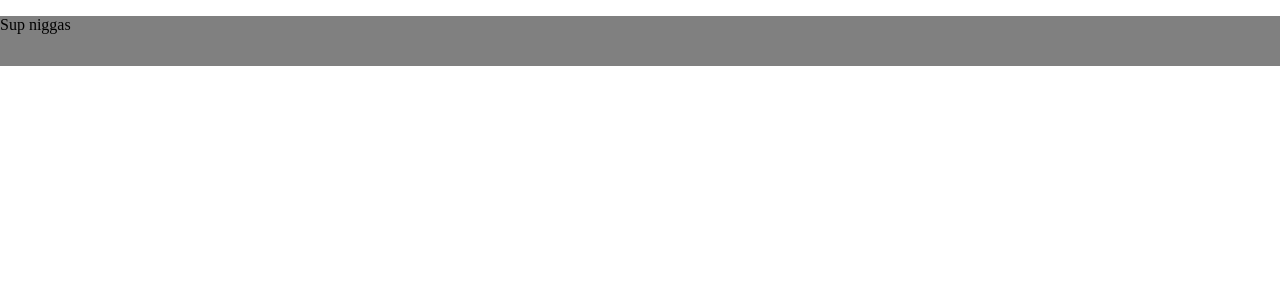
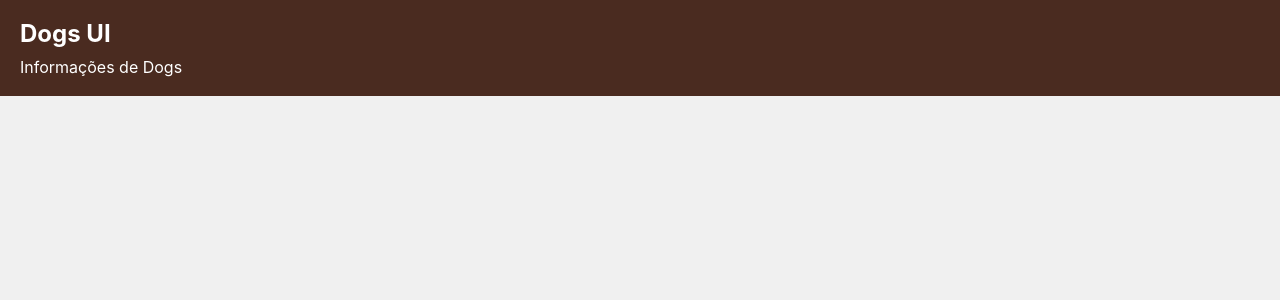
Before and after one commit to anderson-souza/dogs-ui, a React (Create React App) app: page / in a window 1280 px wide. Shown: the top 300 px of the page. Built offline with nearby package versions, Linux system fonts and the light colour scheme.

Commit message:
Adicionado novos estilos para o Header e o body

```diff
--- /dev/null
+++ b/src/App.css
@@ -0,0 +1,9 @@
+body {
+  margin: 0;
+  font-family: -apple-system, BlinkMacSystemFont, "Segoe UI", "Roboto", "Oxygen",
+    "Ubuntu", "Cantarell", "Fira Sans", "Droid Sans", "Helvetica Neue",
+    sans-serif;
+  -webkit-font-smoothing: antialiased;
+  -moz-osx-font-smoothing: grayscale;
+  background-color: #f0f0f0;
+}
--- a/src/App.tsx
+++ b/src/App.tsx
@@ -1,5 +1,6 @@
 import React from "react";
 import Header from "./components/Header/header";
+import "./App.css";
 
 function App() {
   return (
--- a/src/components/Header/header.tsx
+++ b/src/components/Header/header.tsx
@@ -4,7 +4,8 @@ import "./style.css";
 const Header: React.SFC = () => {
   return (
     <header>
-      <p>Sup niggas</p>
+      <h2>Dogs UI</h2>
+      <p>Informações de Dogs</p>
     </header>
   );
 };
--- a/src/components/Header/style.css
+++ b/src/components/Header/style.css
@@ -1,4 +1,17 @@
 header {
-  background-color: gray;
-  height: 50px;
+  background-color: #4a2b20;
+  overflow: hidden;
+  padding: 20px 20px;
+  align-items: center;
 }
+
+h2 {
+  color: white;
+  margin: auto;
+}
+
+p {
+  color: white;
+  margin: auto;
+  padding-top: 10px;
+}
```
